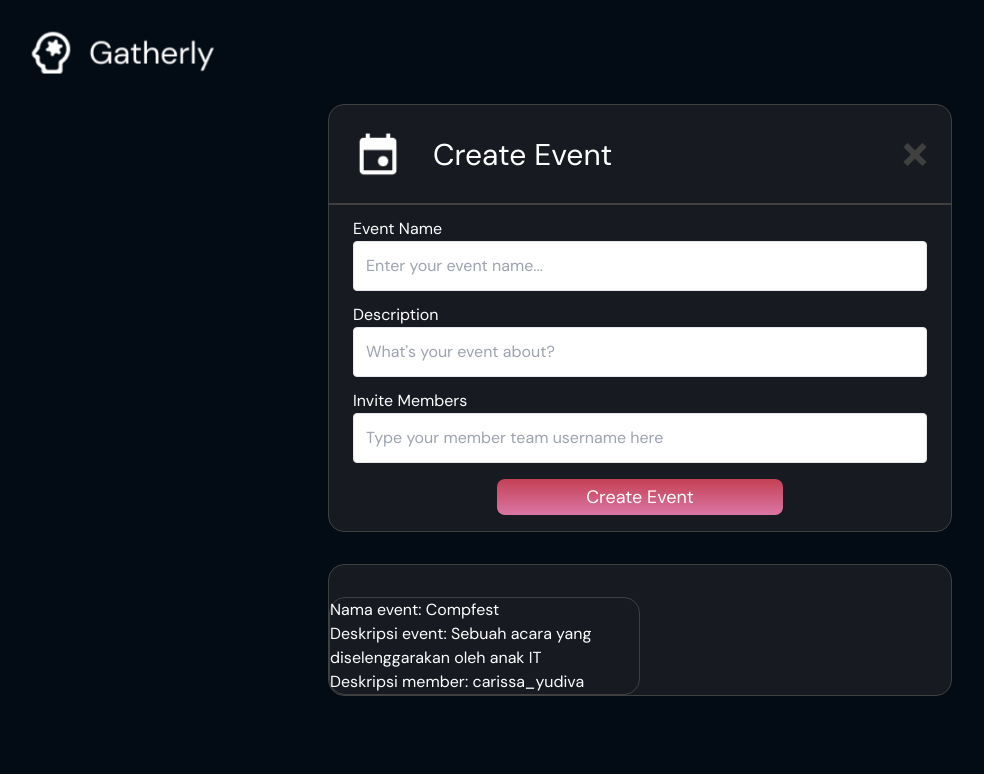
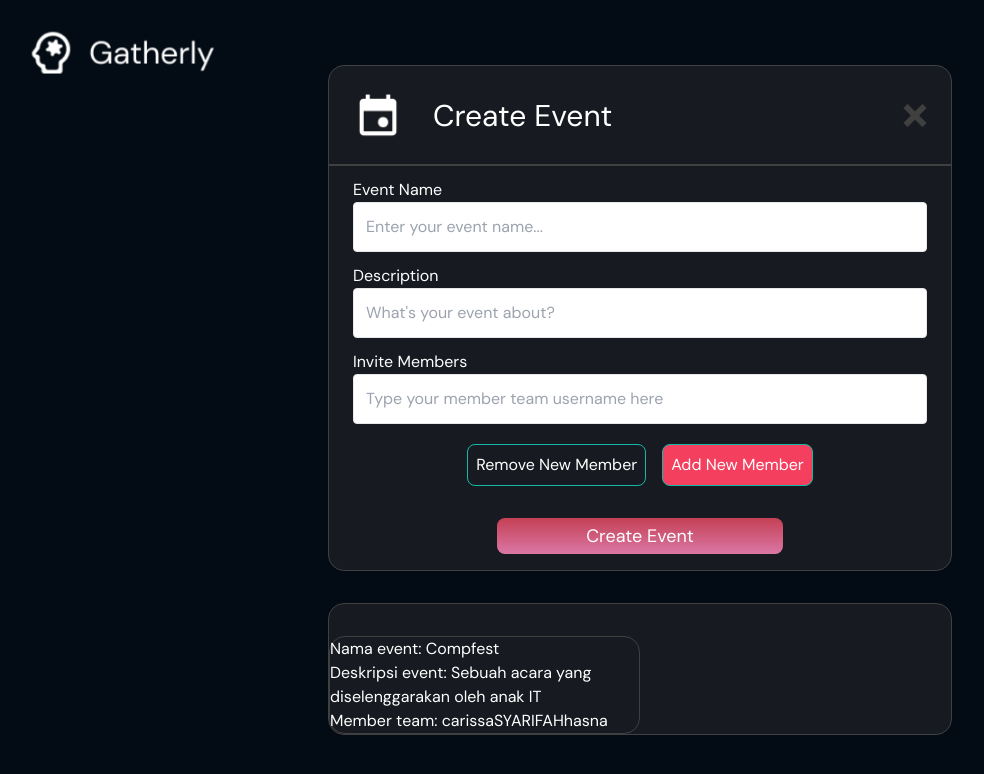
Before and after one commit to ichasna/FE-GATHERLY, a React (Vite) app: page /create-event in a window 1280 px wide. Shown: the top 774 px of the page, without its empty margins (0-984 px from the left). Built offline with nearby package versions, Linux system fonts and the light colour scheme.

Commit message:
add multiple add members

```diff
--- a/package.json
+++ b/package.json
@@ -13,7 +13,8 @@
     "react": "^18.2.0",
     "react-dom": "^18.2.0",
     "react-hot-toast": "^2.4.1",
-    "react-router-dom": "^6.14.2"
+    "react-router-dom": "^6.14.2",
+    "uuid": "^9.0.0"
   },
   "devDependencies": {
     "@types/react": "^18.2.14",
--- a/src/components/CreateEvent/CreateEventCard.jsx
+++ b/src/components/CreateEvent/CreateEventCard.jsx
@@ -2,7 +2,6 @@ import { useState } from "react";
 import toast from "react-hot-toast";
 import FormCreateEvent from "./formCreateEvent";
 import HeaderCreateEvent from "./headerCreateEvent";
-import ListEvent from "./listEvent"
 import Events from "./Events";
 
 function CreateEventCard() {
@@ -12,12 +11,12 @@ function CreateEventCard() {
       id: 'e1',
       eventName: 'Compfest',
       eventDesc: 'Sebuah acara yang diselenggarakan oleh anak IT',
-      eventMember: 'carissa_yudiva',
+      eventMember: ["carissa", "SYARIFAH", "hasna"],
     },
   ];
 
   const [event, setEvent] = useState(DUMMY_DATA);
-  console.log(event)
+
   function addEventHandler(event) {
 
     setEvent((prevEvent) => {
--- a/src/components/CreateEvent/FormCreateEvent.jsx
+++ b/src/components/CreateEvent/FormCreateEvent.jsx
@@ -1,9 +1,25 @@
 import { useState } from "react";
+import { v4 as uuidv4 } from 'uuid';
 
 function FormCreateEvent(props) {
     const [enteredEvent, setEnteredEvent] = useState('');
     const [enteredDescription, setEnteredDescription] = useState('');
-    const [enteredMember, setEnteredMember] = useState('');
+
+    const [newMembers, setNewMembers] = useState([])
+
+    const [inputFields, setInputFields] = useState([
+        { id: uuidv4(), eventMember: '' },
+    ]);
+
+    const handleAddFields = () => {
+        setInputFields([...inputFields, { id: uuidv4(), eventMember: '' }])
+    }
+
+    const handleRemoveFields = id => {
+        const values = [...inputFields];
+        values.splice(values.findIndex(value => value.id === id), 1);
+        setInputFields(values);
+    }
 
     function eventChangeHandler(event) {
         setEnteredEvent(event.target.value);
@@ -11,24 +27,39 @@ function FormCreateEvent(props) {
     function descriptionChangeHandler(event) {
         setEnteredDescription(event.target.value);
     }
-    function memberChangeHandler(event) {
-        setEnteredMember(event.target.value);
+
+    function memberChangeHandler(id, rarara) {
+        const newMember = inputFields.map(i => {
+            if (id === i.id) {
+                i[rarara.target.name] = rarara.target.value
+            }
+            return i;
+        })
+
+        const newArr = newMember.map((i) => { return i.eventMember })
+        setNewMembers(newArr);
     }
 
     function submitHandler(event) {
         event.preventDefault();
 
+
+
         const eventData = {
             id: Math.random().toString(),
             eventName: enteredEvent,
             eventDesc: enteredDescription,
-            eventMember: enteredMember
+            eventMember: newMembers
         }
         props.onSaveEventData(eventData);
 
         setEnteredEvent('');
         setEnteredDescription('');
-        setEnteredMember('');
+        setInputFields([
+            { id: uuidv4(), eventMember: '' },
+        ]);
+
+        console.log(newMembers);
     }
 
     return (
@@ -54,11 +85,27 @@ function FormCreateEvent(props) {
             <div className="flex flex-row px-6 pt-3">
                 <div className="flex flex-col w-full">
                     <label >Invite Members</label>
-                    <input type="text" value={enteredMember} placeholder="Type your member team username here"
-                        className="block text-black p-3 border rounded focus:outline-none focus:ring focus:ring-sky-500"
-                        onChange={memberChangeHandler} />
+
+                    {inputFields.map(inputField =>
+                    (
+                        <div key={inputField.id} className="flex flex-col w-full">
+                            <input name="eventMember" type="text" value={inputField.eventMember} placeholder="Type your member team username here"
+                                className="block text-black p-3 border rounded focus:outline-none focus:ring focus:ring-sky-500 mb-5"
+                                onChange={event => memberChangeHandler(inputField.id, event)} />
+
+
+                        </div>
+
+                    )
+                    )}
+                    <div className="flex flex-row justify-center">
+                        <button type="button" onClick={handleRemoveFields} className="border border-teal-500 mx-2 p-2 rounded-lg hover:scale-105 duration-300"> Remove New Member</button>
+
+                        <button type="button" onClick={handleAddFields} className="border border-teal-500 mx-2 p-2 bg-rose-500 hover:scale-105 duration-300 rounded-lg "> Add New Member</button>
+                    </div>
+
                     <button
-                        className="w-auto m-4 mx-36 px-3 py-1 sm:px-5 text-md sm:text-lg text-white bg-gradient-to-b from-[#C44054] to-[#DB77A5] rounded-lg hover:from-pink-500 hover:to-yellow-500 hover:scale-105 duration-300"
+                        className="w-auto m-4 mt-8 mx-36 px-3 py-1 sm:px-5 text-md sm:text-lg text-white bg-gradient-to-b from-[#C44054] to-[#DB77A5] rounded-lg hover:from-pink-500 hover:to-yellow-500 hover:scale-105 duration-300"
                     >
                         Create Event
                     </button>
--- a/src/components/CreateEvent/ItemEvent.jsx
+++ b/src/components/CreateEvent/ItemEvent.jsx
@@ -5,7 +5,7 @@ function ItemEvent(props){
 
             <h1>Deskripsi event: {props.eventDesc}</h1>
 
-            <h1>Deskripsi member: {props.eventMember}</h1>
+            <h1>Member team: {props.eventMember}</h1>
 
         </div>
     )
```
Also changed, not shown: 1 other file (tests, documents, lock files or other folders).
